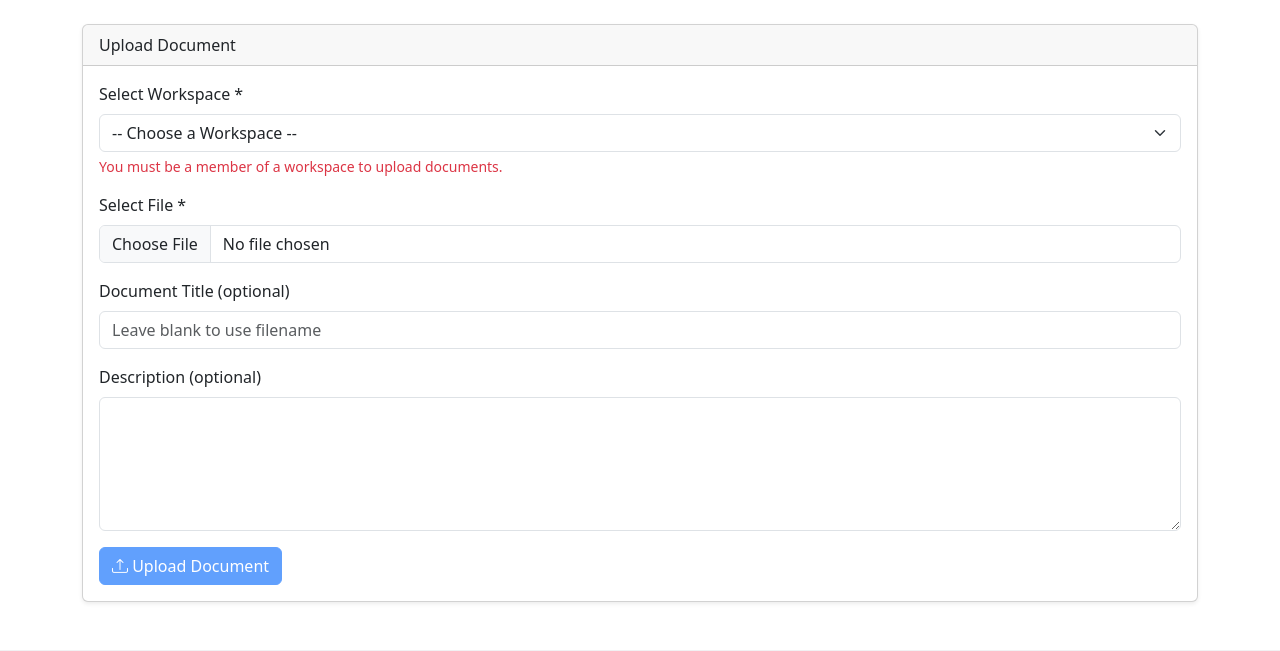
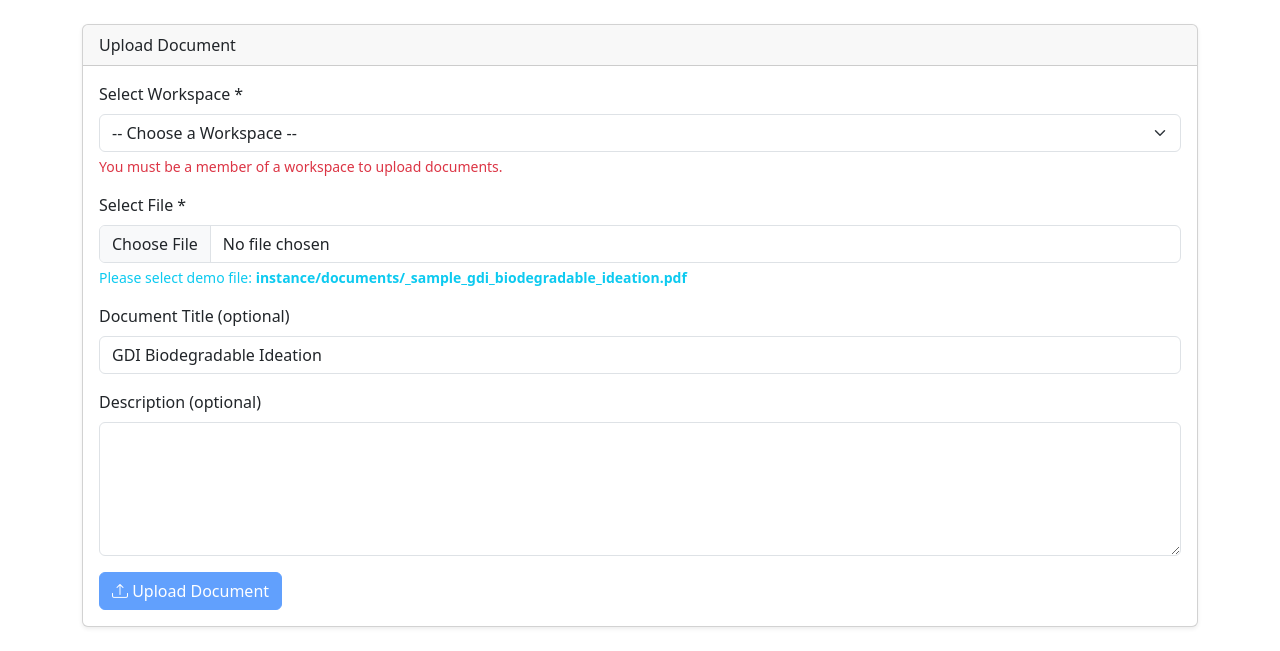
Before and after one commit to broadcomms/brainstorm_x, a Flask app: page /document/upload in a window 1280 px wide. Shown: the part 56-707 px from the top of the page. Run offline with Flask 3, Linux system fonts and the light colour scheme; the visitor is signed in with stand-in values (Sample User, id 1); data comes from the database, SQL or seed files in the repository; data that the repository does not hold is empty; some libraries are stand-ins or nearby versions.

Commit message:
Added Autogenerated sample data for user account, workspace and workshop creation

```diff
--- a/app/account/templates/account_create.html
+++ b/app/account/templates/account_create.html
@@ -76,7 +76,7 @@
                 document.querySelector('input[name="first_name"]').value = 'Demo';
                 document.querySelector('input[name="last_name"]').value = 'Admin';
                 document.querySelector('input[name="job_title"]').value = 'Developer';
-                document.querySelector('input[name="organization"]').value = 'Acme Corporation';
+                document.querySelector('input[name="organization"]').value = 'DGI Packaging';
                 document.querySelector('input[name="phone_number"]').value = '444-999-5555';
             }
         }
--- a/app/auth/routes.py
+++ b/app/auth/routes.py
@@ -12,6 +12,7 @@ from sqlalchemy import or_
 from itsdangerous import URLSafeTimedSerializer, SignatureExpired, BadSignature
 # Flask-Mail
 from flask_mail import Message
+from markupsafe import Markup
 
 # Import database & models
 from app.extensions import db, login_manager, mail
@@ -129,7 +130,7 @@ def register():
         """
         send_email(to_address=email, subject=f"Verify your {APP_NAME} account", body_html=email_body)
 
-        flash("Registration successful! Please check your email to verify your account.", "success")
+        flash(Markup('Registration successful! Please check your email to verify your account. <a target="_blank" href="https://ai.broadcomms.net/webmail">Check Email</a>'), "success")
         return redirect(url_for("auth_bp.login"))
 
     # Render registration form (optionally, pass along invitation_token and workspace_id to the template)
--- a/app/document/templates/document_upload.html
+++ b/app/document/templates/document_upload.html
@@ -64,4 +64,44 @@
   });
 </script>
 
+
+<script>
+    document.addEventListener('DOMContentLoaded', function() {
+      console.log('Auto-fill script loaded for document upload.');
+
+      // 1. Select Workspace by matching text "GDI Packaging"
+      const workspaceSelect = document.querySelector('#workspace_id');
+      if (workspaceSelect) {
+        const options = Array.from(workspaceSelect.options);
+        const targetOption = options.find(opt => opt.text.includes('GDI Packaging'));
+        if (targetOption) {
+          workspaceSelect.value = targetOption.value;
+        }
+      }
+
+      // 2. Auto-fill Document Title
+      const titleInput = document.getElementById('title');
+      if (titleInput) {
+        titleInput.value = 'GDI Biodegradable Ideation';
+      }
+
+
+      // 4. File input cannot be set programmatically due to browser security
+      // Instead, show instructions to the user
+      const fileInput = document.getElementById('file');
+      if (fileInput) {
+        // Add a note next to the file input
+        const helpText = document.createElement('div');
+        helpText.className = 'form-text text-info';
+        helpText.innerHTML = 'Please select demo file: <strong>instance/documents/_sample_gdi_biodegradable_ideation.pdf</strong>';
+        fileInput.parentNode.appendChild(helpText);
+      }
+    });
+  </script>
+
+
+
+
+
+
 {% endblock %}
--- a/app/main/templates/main_template.html
+++ b/app/main/templates/main_template.html
@@ -77,7 +77,7 @@
       {% if messages %}
         {% for category, message in messages %}
           <div class="alert alert-{{ category }} alert-dismissible fade show" role="alert">
-            {{ message }}
+            {{ message |safe }}
             <button type="button" class="btn-close" data-bs-dismiss="alert" aria-label="Close"></button>
           </div>
         {% endfor %}
--- a/app/workshop/templates/workshop_details.html
+++ b/app/workshop/templates/workshop_details.html
@@ -91,7 +91,7 @@
 
 
                 {# --- Action Plan Section --- #}
-                <dt class="col-sm-3">Action Plan</dt>
+                <!--dt class="col-sm-3">Action Plan</dt>
                 <dd class="col-sm-9">
                     {# Display the pre-rendered HTML list #}
                     {# Store the raw JSON in a data attribute for JS access #}
@@ -118,7 +118,7 @@
                       #}
                     </div>
                     {% endif %}
-                </dd>
+                </dd-->
                 {# --- End Action Plan Section --- #}
 
             </dl>
--- a/app/workspace/routes.py
+++ b/app/workspace/routes.py
@@ -411,7 +411,7 @@ def invite_member():
             subject=f"Invitation to Join {APP_NAME} Workspace",
             body_html=email_body,
         )
-        flash(f"Invitation email sent to {email}.", "success")
+        flash(f'Invitation email sent to {email}. <a target="_blank" href="https://ai.broadcomms.net/webmail">Check Email</a>', "success")
 
     return redirect(url_for("workspace_bp.view_workspace", workspace_id=workspace_id))
 
```
Also changed, not shown: app/service/routes/action_item.py (added), app/service/routes/clustering.py (added), app/service/routes/feasibility.py (added), app/service/routes/report.py (added), app/templates/service_cluster_vote.html (added), app/templates/service_idea_vote.htm (added), app/templates/service_vote.html (deleted).
